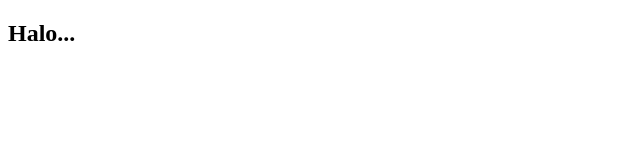
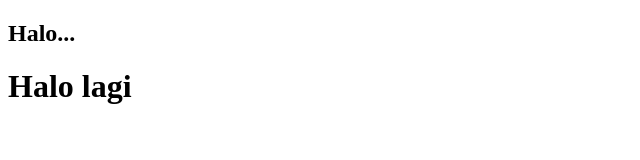
Before and after one commit to ricaro20/beljar_git_22, a plain HTML site: page index.html in a window 1280 px wide. Shown: the whole page, without its empty margins (0-640 px from the left). Drawn offline with Linux system fonts and the light colour scheme.

Commit message:
tambahkan h1

```diff
--- a/index.html
+++ b/index.html
@@ -9,5 +9,8 @@
     <h2>
         Halo...
     </h2>
+    <h1>
+        Halo lagi
+    </h1>
 </body>
 </html>
```
